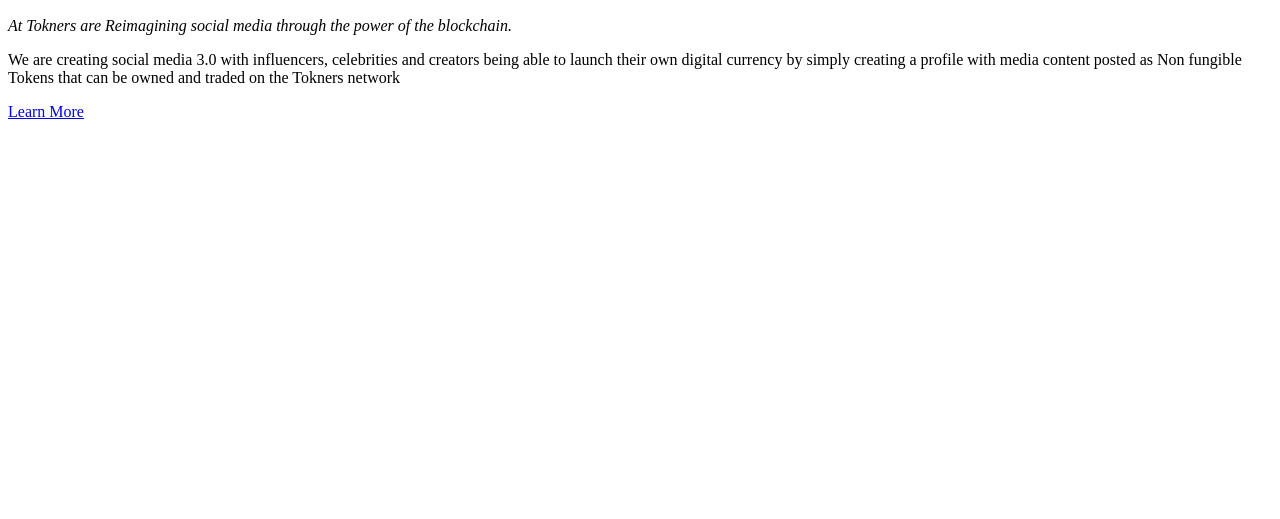
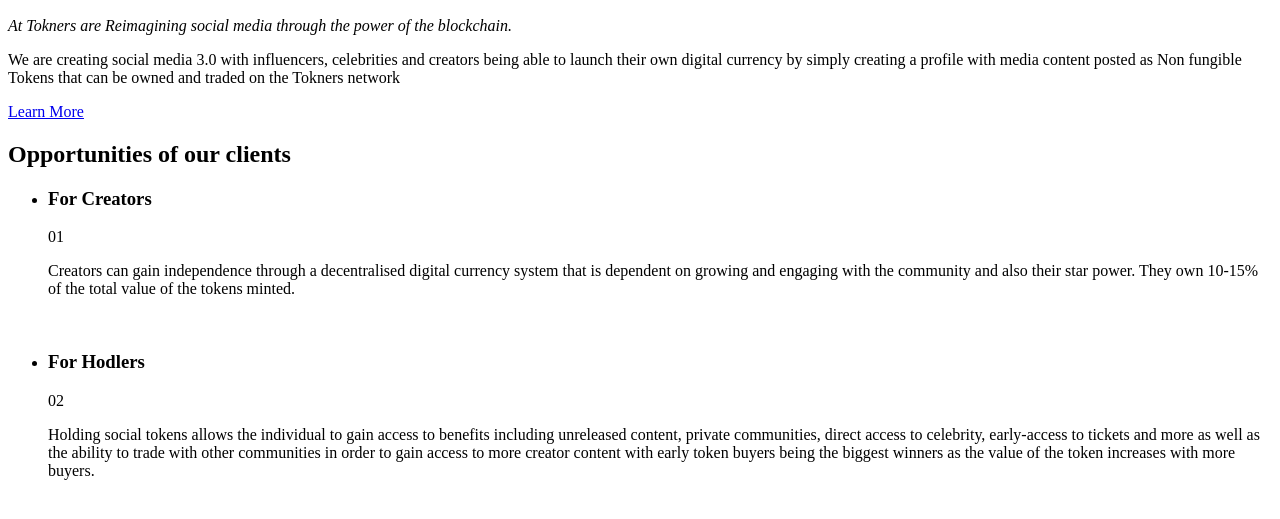
Before and after one commit to duhtpa/Tokners, a plain HTML site: page source/index.html in a window 1280 px wide. Shown: the part 297-816 px from the top of the page. Drawn offline with Linux system fonts and the light colour scheme.

Commit message:
Разметка секции OPPORTUNITIES

```diff
--- a/source/index.html
+++ b/source/index.html
@@ -65,6 +65,40 @@
       </div>
     </section>
 
+    <section class="opportunities section-wrapper">
+      <h2 class="visually-hidden">Opportunities of our clients</h2>
+
+      <ul class="opportunities__list">
+        <li class="opportunities__item">
+          <article class="opportunities__article article">
+            <h3 class="article__title">For <span>Creators</span></h3>
+
+            <div class="opportunities__number">01</div>
+
+            <p class="article__description">
+              Creators can gain independence through a decentralised digital currency system that is dependent on growing and engaging with the community and also their star power. They own 10-15% of the total value of the tokens minted.
+            </p>
+
+            <img class="article__image" src="" alt="" width="" height="">
+          </article>
+        </li>
+        <li class="opportunities__item">
+          <article class="opportunities__article article">
+            <h3 class="article__title">For <span>Hodlers</span></h3>
+
+            <div class="opportunities__number">02</div>
+
+            <p class="article__description">
+              Holding social tokens allows the individual to gain access to benefits including unreleased content, private communities, direct access to celebrity, early-access to tickets and more as well as the ability to trade with other communities in order to gain access to more creator content with early token buyers being the biggest winners as the value of the token increases with more buyers.
+            </p>
+            <div class="article__image-wrapper">
+              <img src="" alt="" width="" height="">
+            </div>
+          </article>
+        </li>
+      </ul>
+    </section>
+
   </main>
 
   <footer class="page-footer">
```
